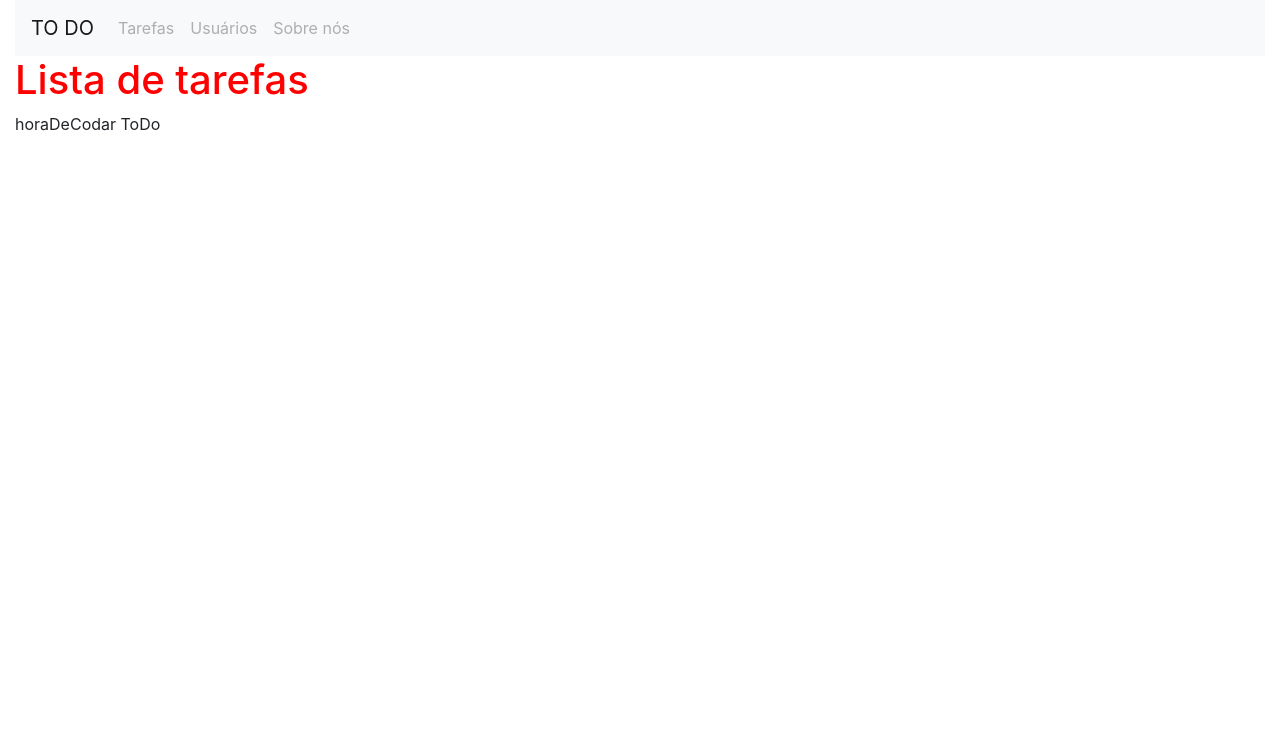
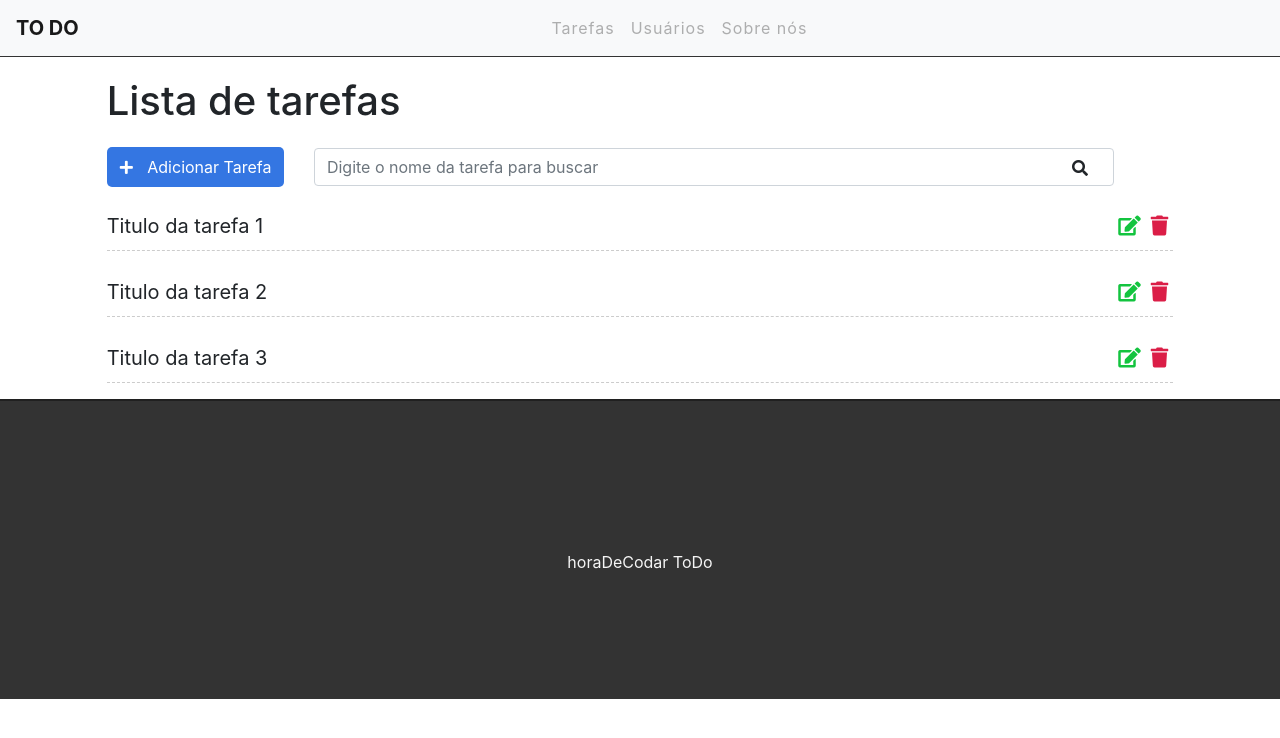
Before and after one commit to macindex/django-todo, a Django app: page / in a window 1280 px wide. Shown: the top 738 px of the page. Run offline with Django 3.2, Linux system fonts and the light colour scheme; some libraries are stand-ins or nearby versions.

Commit message:
layout da aplicação

```diff
--- a/todo/tasks/static/css/styles.css
+++ b/todo/tasks/static/css/styles.css
@@ -1,3 +1,104 @@
-h1 {
-	color: red;
+.container-fluid {
+	padding: 0;
 }
+
+/* Navbar */
+
+.navbar {
+	border-bottom: 1px solid #333;
+	margin-bottom: 20px;
+}
+
+.navbar-nav {
+	margin: auto;
+}
+
+.navbar-brand {
+	font-weight: bold;
+}
+
+.navbar-light .navbar-nav a.nav-link {
+	color: #333;
+	letter-spacing: 1px;
+}
+
+/* Botão de adicionar */
+
+.add-div {
+	background-color: #3476e2;
+	cursor: pointer;
+	display: inline-block;
+	color: #fff;
+	padding: 8px;
+	border-radius: 5px;
+	margin-right: 25px;
+}
+
+.fas.fa-plus {
+	color: #fff;
+	margin-right: 10px;
+	margin-left: 5px;
+	font-size: 15px;
+
+}
+
+/* search */
+
+.fas.fa-search {
+	position: absolute;
+	top: 12px;
+	right: 26px;
+}
+
+.search-div {
+	padding: 0px;
+	margin-top: 15px;
+	margin-bottom: 15px;
+	display: inline-block;
+}
+
+/* Lista de tarefas - antes do footer */
+
+.list-div {
+	padding: 0;
+}
+
+.task-list {
+	padding-left: 0;
+}
+
+.task-item {
+	list-style: none;
+	font-size: 20px;
+	height: 50px;
+	padding-top: 10px;
+	border-bottom: 1px dashed #ccc;
+}
+
+.fas.fa-edit, .fas.fa-trash {
+	cursor: pointer;
+	margin: 5px;
+	font-size: 20px;
+	float: right;
+}
+
+.fas.fa-trash {
+	color: #db1e47;
+}
+.fas.fa-edit {
+	color: #13c43f;
+}
+
+/* roda-pe */
+footer {
+	background-color: #333;
+	height: 300px;
+	border-top: 2px solid #202020;
+}
+
+footer p {
+	color: #f5f5f5;
+	text-align: center;
+	top: 50%;
+	position: relative;
+}
--- a/todo/tasks/templates/base.html
+++ b/todo/tasks/templates/base.html
@@ -6,6 +6,7 @@
     <meta name="viewport" content="width=device-width, initial-scale=1.0">
     <title>{% block title %}{% endblock %}</title>
     <link rel="stylesheet" href="https://stackpath.bootstrapcdn.com/bootstrap/4.5.2/css/bootstrap.min.css" integrity="sha384-JcKb8q3iqJ61gNV9KGb8thSsNjpSL0n8PARn9HuZOnIxN0hoP+VmmDGMN5t9UJ0Z" crossorigin="anonymous">
+    <link rel="stylesheet" href="https://use.fontawesome.com/releases/v5.7.2/css/all.css" integrity="sha384-fnmOCqbTlWIlj8LyTjo7mOUStjsKC4pOpQbqyi7RrhN7udi9RwhKkMHpvLbHG9Sr" crossorigin="anonymous">
     <link rel="stylesheet" href="{% static 'css/styles.css' %}">
 </head>
 <body>
--- a/todo/tasks/templates/tasks/list.html
+++ b/todo/tasks/templates/tasks/list.html
@@ -1,8 +1,38 @@
 {% extends 'base.html' %}
 
-{% block title %}Lista de tarefas 	{% endblock %}
+{% block title %}Title - Lista de tarefas{% endblock %}
 
 {% block content %}
 
-<h1>Lista de tarefas</h1>
+<div class="offset-1 col-10 list-div">
+	<h1>Lista de tarefas</h1>
+	<div class="col-2 add-div">
+		<i class="fas fa-plus"></i> Adicionar Tarefa
+	</div>
+    <div class="col-9 search-div">
+        <input class="form-control" type="text" id="search" name="search" placeholder="Digite o nome da tarefa para buscar">
+        <i class="fas fa-search"></i>
+    </div>
+        <ul class="task-list">
+            <li class="task-item">
+                <span>Titulo da tarefa 1</span>
+                <span><i class="fas fa-trash"></i></span>
+                <span><i class="fas fa-edit"></i></span>
+            </li>
+        </ul>
+        <ul class="task-list">
+            <li class="task-item">
+                <span>Titulo da tarefa 2</span>
+                <span><i class="fas fa-trash"></i></span>
+                <span><i class="fas fa-edit"></i></span>
+            </li>
+        </ul>
+        <ul class="task-list">
+            <li class="task-item">
+                <span>Titulo da tarefa 3</span>
+                <span><i class="fas fa-trash"></i></span>
+                <span><i class="fas fa-edit"></i></span>
+            </li>
+        </ul>
+    </div>
 {% endblock %}
```
Lines whose indentation alone changed are shown as unchanged.
